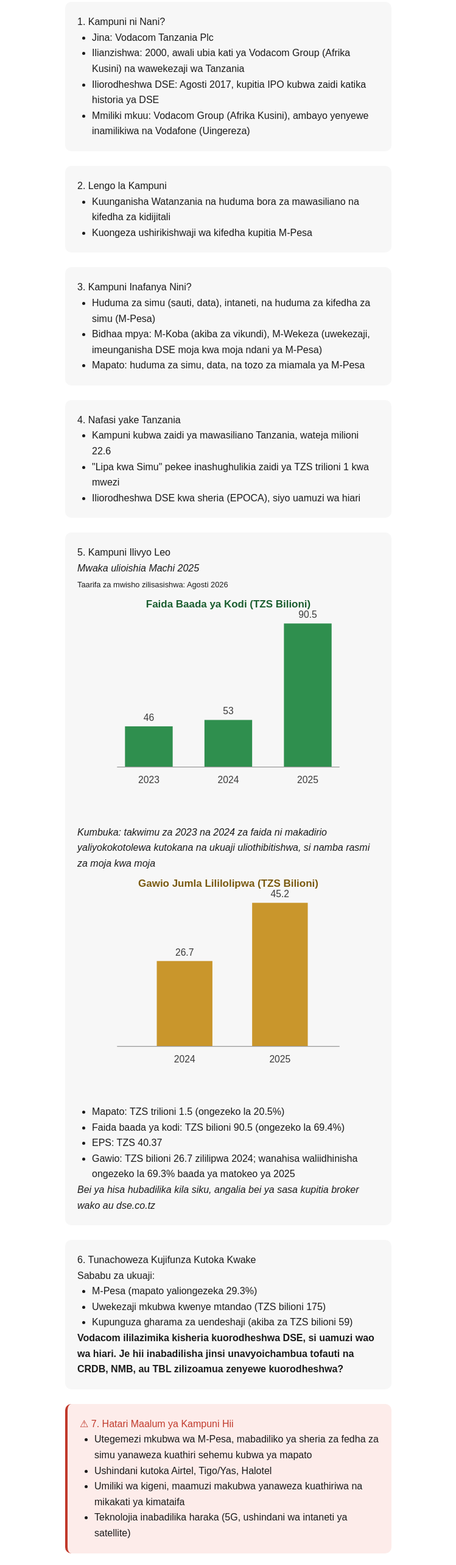
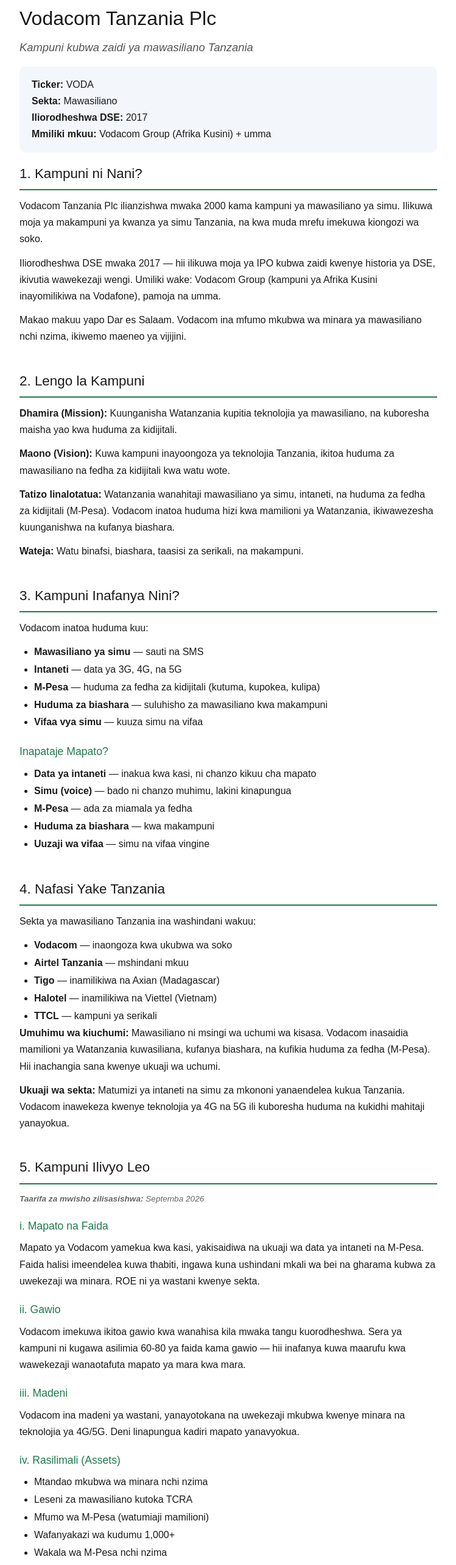
Before and after one commit to sadikiabubakari698-crypto/wekeza_nasi, a Next.js app in the folder wekeza-nasi-app/: page /kampuni/vodacom in a window 1280 px wide. Shown: the part 80-2646 px from the top of the page at 61% size, without its empty margins (265-1014 px from the left). Built offline with nearby package versions, Linux system fonts and the light colour scheme.

Commit message:
Refactor Vodacom to PROJECT_BIBLE template

```diff
--- a/wekeza-nasi-app/app/kampuni/vodacom/page.js
+++ b/wekeza-nasi-app/app/kampuni/vodacom/page.js
@@ -1,87 +1,154 @@
 export default function Vodacom() {
+  const sectionStyle = { marginBottom: "2.5rem" };
+  const h2Style = { fontSize: "1.4rem", color: "#1a1a1a", marginBottom: "0.75rem", borderBottom: "2px solid #1e7b4c", paddingBottom: "0.4rem" };
+  const h3Style = { fontSize: "1.1rem", color: "#1e7b4c", marginTop: "1.2rem", marginBottom: "0.4rem" };
+  const pStyle = { color: "#1a1a1a", lineHeight: 1.7, marginBottom: "0.75rem" };
+  const ulStyle = { color: "#1a1a1a", paddingLeft: "1.5rem", lineHeight: 1.8 };
+  const infoBoxStyle = { background: "#f3f7fb", borderRadius: "10px", padding: "1rem 1.25rem", margin: "1rem 0", color: "#1a1a1a" };
+  const warningBoxStyle = { background: "#fef8ee", borderLeft: "5px solid #d48d3b", padding: "1rem 1.25rem", borderRadius: "8px", margin: "1.5rem 0", color: "#1a1a1a", fontSize: "0.95rem" };
+
   return (
-    <main style={{ padding: "2rem", maxWidth: "600px", margin: "0 auto", fontFamily: "sans-serif", lineHeight: 1.6 }}>
-      <h1>WEKEZA NASI</h1>
-      <h2>Vodacom Tanzania Plc</h2>
+    <main style={{ padding: "2rem", maxWidth: "750px", margin: "0 auto", fontFamily: "sans-serif", lineHeight: 1.7, color: "#1a1a1a", background: "#ffffff", minHeight: "100vh" }}>
+      <a href="/kampuni" style={{ color: "#1e7b4c", fontWeight: 600 }}>← Rudi kwa Uchambuzi wa Kampuni</a>
 
-      <div className="lesson-box">
-        <h3>1. Kampuni ni Nani?</h3>
-        <ul>
-          <li>Jina: Vodacom Tanzania Plc</li>
-          <li>Ilianzishwa: 2000, awali ubia kati ya Vodacom Group (Afrika Kusini) na wawekezaji wa Tanzania</li>
-          <li>Iliorodheshwa DSE: Agosti 2017, kupitia IPO kubwa zaidi katika historia ya DSE</li>
-          <li>Mmiliki mkuu: Vodacom Group (Afrika Kusini), ambayo yenyewe inamilikiwa na Vodafone (Uingereza)</li>
-        </ul>
+      <h1 style={{ fontSize: "2rem", marginTop: "1.5rem", marginBottom: "0.25rem", color: "#1a1a1a" }}>
+        Vodacom Tanzania Plc
+      </h1>
+      <p style={{ fontSize: "1.15rem", fontStyle: "italic", color: "#555", marginTop: 0 }}>
+        Kampuni kubwa zaidi ya mawasiliano Tanzania
+      </p>
+
+      <div style={infoBoxStyle}>
+        <div><strong>Ticker:</strong> VODA</div>
+        <div><strong>Sekta:</strong> Mawasiliano</div>
+        <div><strong>Iliorodheshwa DSE:</strong> 2017</div>
+        <div><strong>Mmiliki mkuu:</strong> Vodacom Group (Afrika Kusini) + umma</div>
       </div>
 
-      <div className="lesson-box">
-        <h3>2. Lengo la Kampuni</h3>
-        <ul>
-          <li>Kuunganisha Watanzania na huduma bora za mawasiliano na kifedha za kidijitali</li>
-          <li>Kuongeza ushirikishwaji wa kifedha kupitia M-Pesa</li>
+      <section style={sectionStyle}>
+        <h2 style={h2Style}>1. Kampuni ni Nani?</h2>
+        <p style={pStyle}>
+          Vodacom Tanzania Plc ilianzishwa mwaka 2000 kama kampuni ya mawasiliano ya simu. Ilikuwa moja ya makampuni ya kwanza ya simu Tanzania, na kwa muda mrefu imekuwa kiongozi wa soko.
+        </p>
+        <p style={pStyle}>
+          Iliorodheshwa DSE mwaka 2017 — hii ilikuwa moja ya IPO kubwa zaidi kwenye historia ya DSE, ikivutia wawekezaji wengi. Umiliki wake: Vodacom Group (kampuni ya Afrika Kusini inayomilikiwa na Vodafone), pamoja na umma.
+        </p>
+        <p style={pStyle}>
+          Makao makuu yapo Dar es Salaam. Vodacom ina mfumo mkubwa wa minara ya mawasiliano nchi nzima, ikiwemo maeneo ya vijijini.
+        </p>
+      </section>
+
+      <section style={sectionStyle}>
+        <h2 style={h2Style}>2. Lengo la Kampuni</h2>
+        <p style={pStyle}><strong>Dhamira (Mission):</strong> Kuunganisha Watanzania kupitia teknolojia ya mawasiliano, na kuboresha maisha yao kwa huduma za kidijitali.</p>
+        <p style={pStyle}><strong>Maono (Vision):</strong> Kuwa kampuni inayoongoza ya teknolojia Tanzania, ikitoa huduma za mawasiliano na fedha za kidijitali kwa watu wote.</p>
+        <p style={pStyle}><strong>Tatizo linalotatua:</strong> Watanzania wanahitaji mawasiliano ya simu, intaneti, na huduma za fedha za kidijitali (M-Pesa). Vodacom inatoa huduma hizi kwa mamilioni ya Watanzania, ikiwawezesha kuunganishwa na kufanya biashara.</p>
+        <p style={pStyle}><strong>Wateja:</strong> Watu binafsi, biashara, taasisi za serikali, na makampuni.</p>
+      </section>
+
+      <section style={sectionStyle}>
+        <h2 style={h2Style}>3. Kampuni Inafanya Nini?</h2>
+        <p style={pStyle}>Vodacom inatoa huduma kuu:</p>
+        <ul style={ulStyle}>
+          <li><strong>Mawasiliano ya simu</strong> — sauti na SMS</li>
+          <li><strong>Intaneti</strong> — data ya 3G, 4G, na 5G</li>
+          <li><strong>M-Pesa</strong> — huduma za fedha za kidijitali (kutuma, kupokea, kulipa)</li>
+          <li><strong>Huduma za biashara</strong> — suluhisho za mawasiliano kwa makampuni</li>
+          <li><strong>Vifaa vya simu</strong> — kuuza simu na vifaa</li>
         </ul>
+        <h3 style={h3Style}>Inapataje Mapato?</h3>
+        <ul style={ulStyle}>
+          <li><strong>Data ya intaneti</strong> — inakua kwa kasi, ni chanzo kikuu cha mapato</li>
+          <li><strong>Simu (voice)</strong> — bado ni chanzo muhimu, lakini kinapungua</li>
+          <li><strong>M-Pesa</strong> — ada za miamala ya fedha</li>
+          <li><strong>Huduma za biashara</strong> — kwa makampuni</li>
+          <li><strong>Uuzaji wa vifaa</strong> — simu na vifaa vingine</li>
+        </ul>
+      </section>
+
+      <section style={sectionStyle}>
+        <h2 style={h2Style}>4. Nafasi Yake Tanzania</h2>
+        <p style={pStyle}>Sekta ya mawasiliano Tanzania ina washindani wakuu:</p>
+        <ul style={ulStyle}>
+          <li><strong>Vodacom</strong> — inaongoza kwa ukubwa wa soko</li>
+          <li><strong>Airtel Tanzania</strong> — mshindani mkuu</li>
+          <li><strong>Tigo</strong> — inamilikiwa na Axian (Madagascar)</li>
+          <li><strong>Halotel</strong> — inamilikiwa na Viettel (Vietnam)</li>
+          <li><strong>TTCL</strong> — kampuni ya serikali</li>
+        </ul>
+        <p style={pStyle}>
+          <strong>Umuhimu wa kiuchumi:</strong> Mawasiliano ni msingi wa uchumi wa kisasa. Vodacom inasaidia mamilioni ya Watanzania kuwasiliana, kufanya biashara, na kufikia huduma za fedha (M-Pesa). Hii inachangia sana kwenye ukuaji wa uchumi.
+        </p>
+        <p style={pStyle}>
+          <strong>Ukuaji wa sekta:</strong> Matumizi ya intaneti na simu za mkononi yanaendelea kukua Tanzania. Vodacom inawekeza kwenye teknolojia ya 4G na 5G ili kuboresha huduma na kukidhi mahitaji yanayokua.
+        </p>
+      </section>
+
+      <section style={sectionStyle}>
+        <h2 style={h2Style}>5. Kampuni Ilivyo Leo</h2>
+        <p style={{ ...pStyle, fontSize: "0.85rem", color: "#666", fontStyle: "italic" }}>
+          <strong>Taarifa za mwisho zilisasishwa:</strong> Septemba 2026
+        </p>
+
+        <h3 style={h3Style}>i. Mapato na Faida</h3>
+        <p style={pStyle}>Mapato ya Vodacom yamekua kwa kasi, yakisaidiwa na ukuaji wa data ya intaneti na M-Pesa. Faida halisi imeendelea kuwa thabiti, ingawa kuna ushindani mkali wa bei na gharama kubwa za uwekezaji wa minara. ROE ni ya wastani kwenye sekta.</p>
+
+        <h3 style={h3Style}>ii. Gawio</h3>
+        <p style={pStyle}>Vodacom imekuwa ikitoa gawio kwa wanahisa kila mwaka tangu kuorodheshwa. Sera ya kampuni ni kugawa asilimia 60-80 ya faida kama gawio — hii inafanya kuwa maarufu kwa wawekezaji wanaotafuta mapato ya mara kwa mara.</p>
+
+        <h3 style={h3Style}>iii. Madeni</h3>
+        <p style={pStyle}>Vodacom ina madeni ya wastani, yanayotokana na uwekezaji mkubwa kwenye minara na teknolojia ya 4G/5G. Deni linapungua kadiri mapato yanavyokua.</p>
+
+        <h3 style={h3Style}>iv. Rasilimali (Assets)</h3>
+        <ul style={ulStyle}>
+          <li>Mtandao mkubwa wa minara nchi nzima</li>
+          <li>Leseni za mawasiliano kutoka TCRA</li>
+          <li>Mfumo wa M-Pesa (watumiaji mamilioni)</li>
+          <li>Wafanyakazi wa kudumu 1,000+</li>
+          <li>Wakala wa M-Pesa nchi nzima</li>
+        </ul>
+
+        <h3 style={h3Style}>v. Bei ya Hisa</h3>
+        <p style={pStyle}>Bei ya hisa ya Vodacom inabadilika kila siku kulingana na ugavi na mahitaji sokoni. Kwa bei ya sasa, angalia DSE (dse.co.tz) au broker wako.</p>
+
+        <div style={warningBoxStyle}>
+          <strong>Kumbuka:</strong> Data hii ni kwa madhumuni ya elimu. Kwa taarifa za hivi karibuni za kifedha, angalia ripoti ya mwaka ya Vodacom au tangazo la DSE.
+        </div>
+      </section>
+
+      <section style={sectionStyle}>
+        <h2 style={h2Style}>Hatari Maalum za Kampuni Hii</h2>
+        <ul style={ulStyle}>
+          <li><strong>Hatari ya Udhibiti:</strong> TCRA inaweza kubadilisha leseni au kanuni, kuathiri faida.</li>
+          <li><strong>Hatari ya Ushindani:</strong> Airtel, Tigo, na Halotel wanashindana kwa bei na soko.</li>
+          <li><strong>Hatari ya Kodi:</strong> Serikali inaweza kuongeza kodi kwenye simu, data, au M-Pesa — hii inapunguza faida.</li>
+          <li><strong>Hatari ya Uwekezaji wa Mitambo:</strong> Kujenga minara na kuboresha teknolojia (5G) ni gharama kubwa.</li>
+          <li><strong>Hatari ya Fedha za Kigeni:</strong> Uwekezaji wa mitambo unanunuliwa kwa fedha za kigeni — kushuka kwa shilingi kunaongeza gharama.</li>
+          <li><strong>Hatari ya Usalama wa Mtandao:</strong> Mashambulizi ya cyber yanaweza kuathiri huduma.</li>
+          <li><strong>Hatari ya Mabadiliko ya Teknolojia:</strong> Kupanda kwa WhatsApp, VoIP, na apps zinaweza kupunguza mapato ya simu (voice).</li>
+        </ul>
+      </section>
+
+      <section style={sectionStyle}>
+        <h2 style={h2Style}>6. Tunachoweza Kujifunza Kutoka Kwake</h2>
+        <p style={pStyle}>
+          Vodacom inatufundisha kuhusu <strong>mabadiliko ya teknolojia na athari zake kwenye biashara</strong>. Miaka 10-15 iliyopita, mapato makubwa ya Vodacom yalitoka kwenye simu (voice). Lakini kupanda kwa WhatsApp, Skype, na VoIP kumepunguza mapato ya simu. Vodacom ilibadilika haraka — ikawekeza kwenye data na M-Pesa. Leo, data na M-Pesa ni chanzo kikuu cha mapato.
+        </p>
+        <p style={pStyle}>
+          Pia inatufundisha kuhusu <strong>nguvu ya huduma za fedha za kidijitali</strong>. M-Pesa imekuwa moja ya biashara yenye mafanikio makubwa Tanzania. Imewawezesha Watanzania wengi kufikia huduma za fedha bila kwenda benki — ikiwemo vijijini.
+        </p>
+        <p style={pStyle}>
+          <strong>Swali la kujitafakari:</strong> Kama teknolojia inaendelea kubadilika — 5G, AI, na apps mpya — je, Vodacom inaweza kudumisha uongozi wake Tanzania, au ushindani kutoka makampuni mapya (kama Starlink au fintech mpya) unaweza kubadilisha sekta nzima?
+        </p>
+      </section>
+
+      <div style={warningBoxStyle}>
+        <strong>Kumbuka:</strong> Uchambuzi huu ni kwa madhumuni ya elimu pekee. Sio ushauri wa kifedha, kodi, au uwekezaji. Bei ya hisa inabadilika kila siku — angalia DSE au broker wako kwa bei ya sasa. Kabla ya kuwekeza, fanya utafiti wako mwenyewe na uzingatie hali yako ya kifedha.
       </div>
 
-      <div className="lesson-box">
-        <h3>3. Kampuni Inafanya Nini?</h3>
-        <ul>
-          <li>Huduma za simu (sauti, data), intaneti, na huduma za kifedha za simu (M-Pesa)</li>
-          <li>Bidhaa mpya: M-Koba (akiba za vikundi), M-Wekeza (uwekezaji, imeunganisha DSE moja kwa moja ndani ya M-Pesa)</li>
-          <li>Mapato: huduma za simu, data, na tozo za miamala ya M-Pesa</li>
-        </ul>
-      </div>
-
-      <div className="lesson-box">
-        <h3>4. Nafasi yake Tanzania</h3>
-        <ul>
-          <li>Kampuni kubwa zaidi ya mawasiliano Tanzania, wateja milioni 22.6</li>
-          <li>&quot;Lipa kwa Simu&quot; pekee inashughulikia zaidi ya TZS trilioni 1 kwa mwezi</li>
-          <li>Iliorodheshwa DSE kwa sheria (EPOCA), siyo uamuzi wa hiari</li>
-        </ul>
-      </div>
-
-      <div className="lesson-box">
-        <h3>5. Kampuni Ilivyo Leo</h3>
-        <p><em>Mwaka ulioishia Machi 2025</em></p>
-        <p><small>Taarifa za mwisho zilisasishwa: Agosti 2026</small></p>
-        <img src="/kampuni/vodacom-faida.svg" alt="Mwenendo wa faida Vodacom 2023-2025" style={{ width: "100%", height: "auto", marginBottom: "1rem" }} />
-        <p><em>Kumbuka: takwimu za 2023 na 2024 za faida ni makadirio yaliyokokotolewa kutokana na ukuaji uliothibitishwa, si namba rasmi za moja kwa moja</em></p>
-        <img src="/kampuni/vodacom-gawio.svg" alt="Mwenendo wa gawio Vodacom 2024-2025" style={{ width: "100%", height: "auto", marginBottom: "1rem" }} />
-        <ul>
-          <li>Mapato: TZS trilioni 1.5 (ongezeko la 20.5%)</li>
-          <li>Faida baada ya kodi: TZS bilioni 90.5 (ongezeko la 69.4%)</li>
-          <li>EPS: TZS 40.37</li>
-          <li>Gawio: TZS bilioni 26.7 zililipwa 2024; wanahisa waliidhinisha ongezeko la 69.3% baada ya matokeo ya 2025</li>
-        </ul>
-        <p><em>Bei ya hisa hubadilika kila siku, angalia bei ya sasa kupitia broker wako au dse.co.tz</em></p>
-      </div>
-
-      <div className="lesson-box">
-        <h3>6. Tunachoweza Kujifunza Kutoka Kwake</h3>
-        <p>Sababu za ukuaji:</p>
-        <ul>
-          <li>M-Pesa (mapato yaliongezeka 29.3%)</li>
-          <li>Uwekezaji mkubwa kwenye mtandao (TZS bilioni 175)</li>
-          <li>Kupunguza gharama za uendeshaji (akiba za TZS bilioni 59)</li>
-        </ul>
-        <p>
-          <strong>Vodacom ililazimika kisheria kuorodheshwa DSE, si uamuzi
-          wao wa hiari. Je hii inabadilisha jinsi unavyoichambua tofauti na
-          CRDB, NMB, au TBL zilizoamua zenyewe kuorodheshwa?</strong>
-        </p>
-      </div>
-
-      <div className="risk-box">
-        <h3 style={{ color: "#c0392b" }}>&#9888; 7. Hatari Maalum ya Kampuni Hii</h3>
-        <ul>
-          <li>Utegemezi mkubwa wa M-Pesa, mabadiliko ya sheria za fedha za simu yanaweza kuathiri sehemu kubwa ya mapato</li>
-          <li>Ushindani kutoka Airtel, Tigo/Yas, Halotel</li>
-          <li>Umiliki wa kigeni, maamuzi makubwa yanaweza kuathiriwa na mikakati ya kimataifa</li>
-          <li>Teknolojia inabadilika haraka (5G, ushindani wa intaneti ya satellite)</li>
-        </ul>
-      </div>
-
-      <p><a href="/">&larr; Rudi Academy</a></p>
+      <p style={{ marginTop: "2.5rem" }}>
+        <a href="/kampuni" style={{ color: "#1e7b4c", fontWeight: 600 }}>← Rudi kwa Uchambuzi wa Kampuni</a>
+      </p>
     </main>
   );
 }
```
